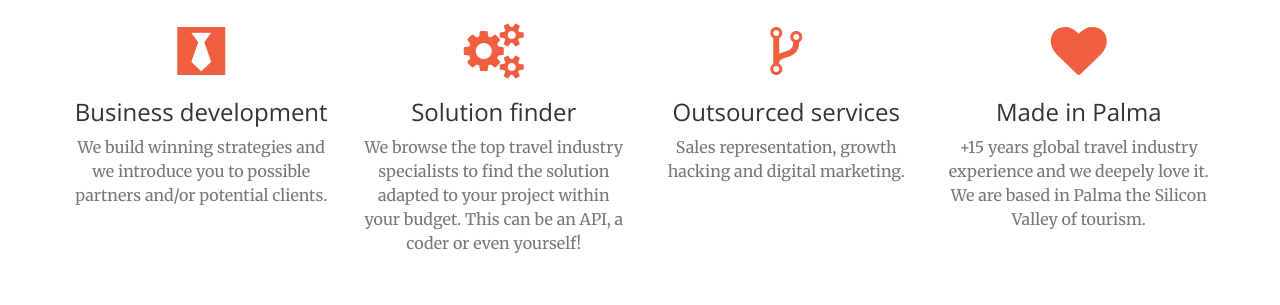
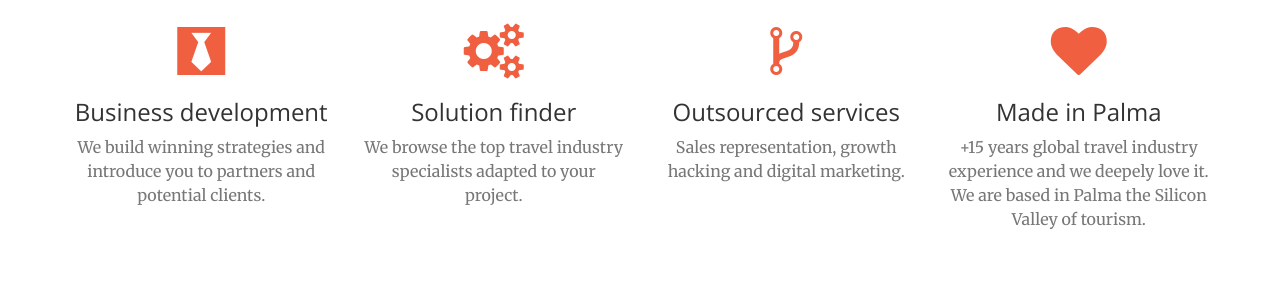
Before and after one commit to olivierdheur/Coders, a website: page index.html in a window 1280 px wide. Shown: the part 1367-1672 px from the top of the page. Drawn offline with nearby package versions, Linux system fonts and the light colour scheme.

Commit message:
texts change

```diff
--- a/index.html
+++ b/index.html
@@ -114,14 +114,14 @@
                     <div class="service-box">
                         <i class="fa fa-4x fa fa-black-tie text-primary sr-icons"></i>
                         <h3>Business development</h3>
-                        <p class="text-muted">We build winning strategies and we introduce you to possible partners and/or potential clients.</p>
+                        <p class="text-muted">We build winning strategies and introduce you to partners and potential clients.</p>
                     </div>
                 </div>
                 <div class="col-lg-3 col-md-6 text-center">
                     <div class="service-box">
                         <i class="fa fa-4x fa-cogs text-primary sr-icons"></i>
                         <h3>Solution finder</h3>
-                        <p class="text-muted">We browse the top travel industry specialists to find the solution adapted to your project within your budget. This can be an API, a coder or even yourself!</p>
+                        <p class="text-muted">We browse the top travel industry specialists adapted to your project.</p>
                     </div>
                 </div>
                 <div class="col-lg-3 col-md-6 text-center">
```
